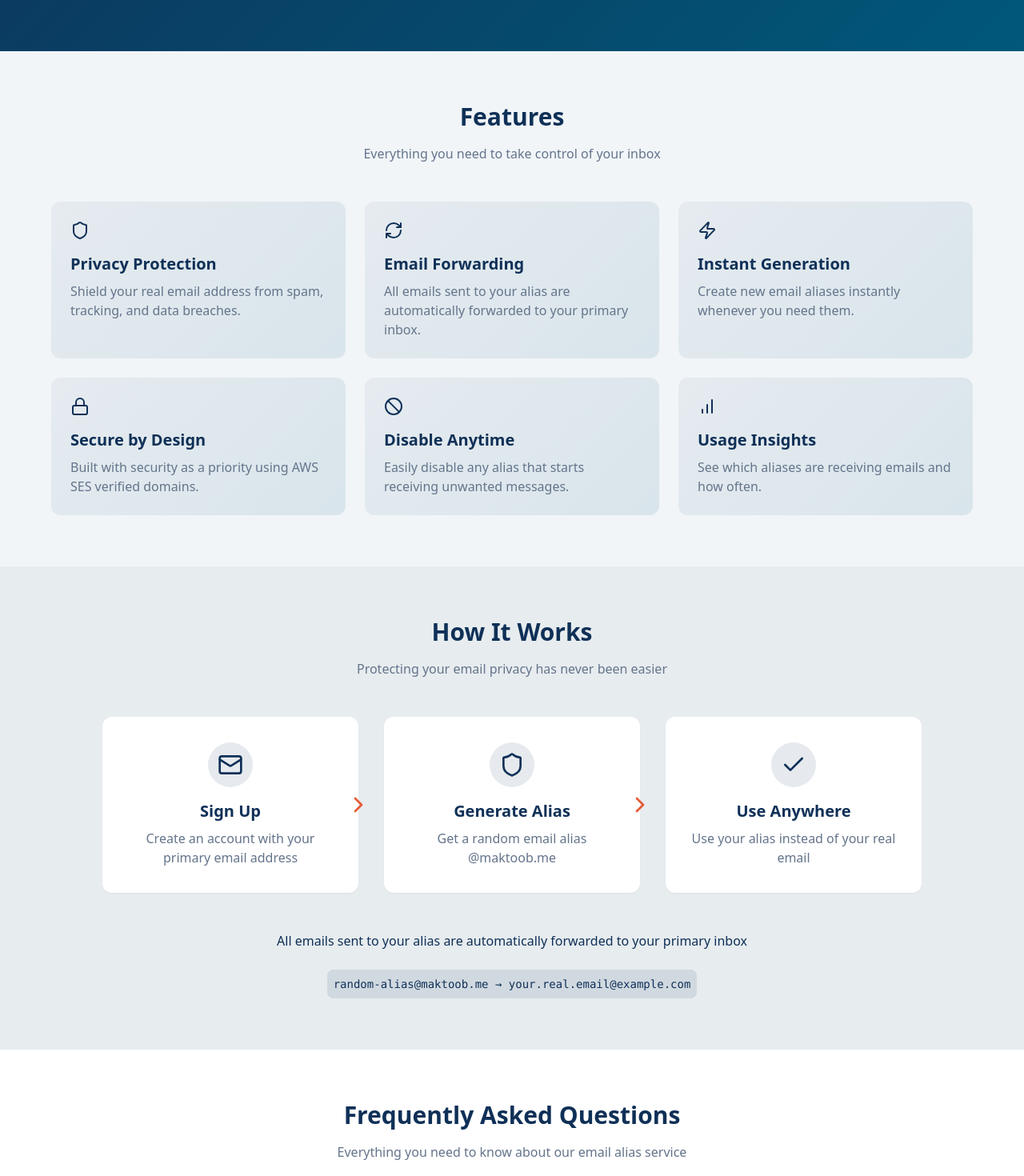
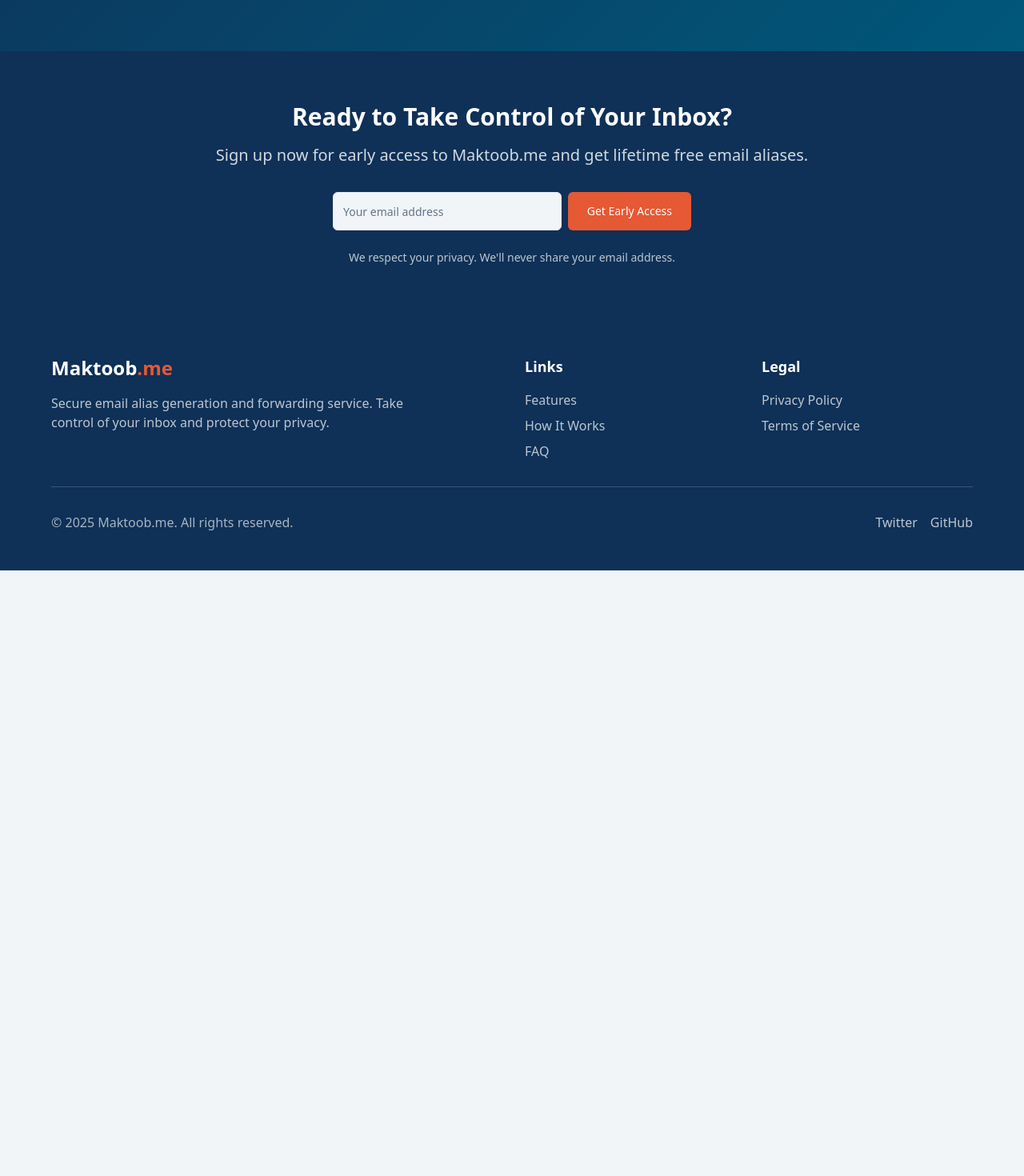
Before and after one commit to MaktoobMail/maktoob-alias-gateway, a React (Vite) app: page / in a window 1280 px wide. Shown: the part 540-2010 px from the top of the page at 80% size. After the commit the page ends 1253 px from the top, so only its background shows below. Built offline with nearby package versions, Linux system fonts and the light colour scheme.

Commit message:
Remove content sections
Remove the features, how it works, and faq sections from the homepage.

```diff
--- a/src/pages/Index.tsx
+++ b/src/pages/Index.tsx
@@ -2,9 +2,6 @@
 import React from 'react';
 import NavBar from '@/components/NavBar';
 import Hero from '@/components/Hero';
-import Features from '@/components/Features';
-import HowItWorks from '@/components/HowItWorks';
-import FAQ from '@/components/FAQ';
 import CTASection from '@/components/CTASection';
 import Footer from '@/components/Footer';
 
@@ -14,9 +11,6 @@ const Index = () => {
       <NavBar />
       <main className="flex-1">
         <Hero />
-        <Features />
-        <HowItWorks />
-        <FAQ />
         <CTASection />
       </main>
       <Footer />
```
